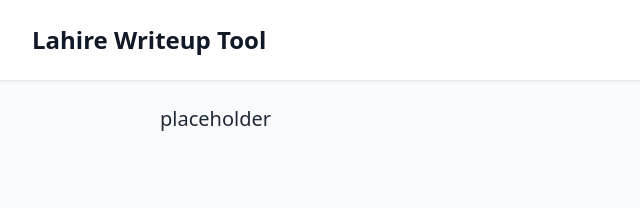
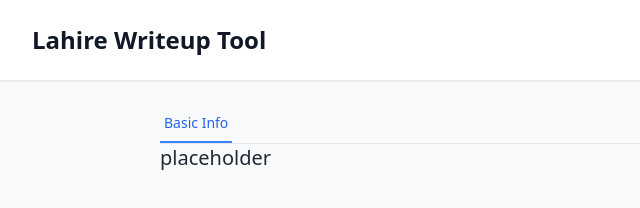
Before and after one commit to jlahire/ctf-writeup-tool, a plain HTML site: page index.html in a window 1280 px wide. Shown: the whole page, without its empty margins (0-640 px from the left). Drawn offline with nearby package versions, Linux system fonts and the light colour scheme.

Commit message:
added 1st button

```diff
--- a/index.html
+++ b/index.html
@@ -16,6 +16,14 @@
     </header>
 
     <main class="max-w-5xl mx-auto py-6 sm:px-6 lg:px-8">
+        <div class="space-y-8">
+            <!buttons>
+            <div class="border-b border-gray-200">
+                <nav class="flex space-x-8">
+                    <button id="basicTab" class="py-2 px-1 border-b-2 border-blue-500 text-blue-600 font-medium text-sm">Basic Info</button>
+                </nav>
+            </div>
+        </div>
         <h2 class="text-xl text-gray-800">placeholder</h2>
     </main>
 </body>
```
